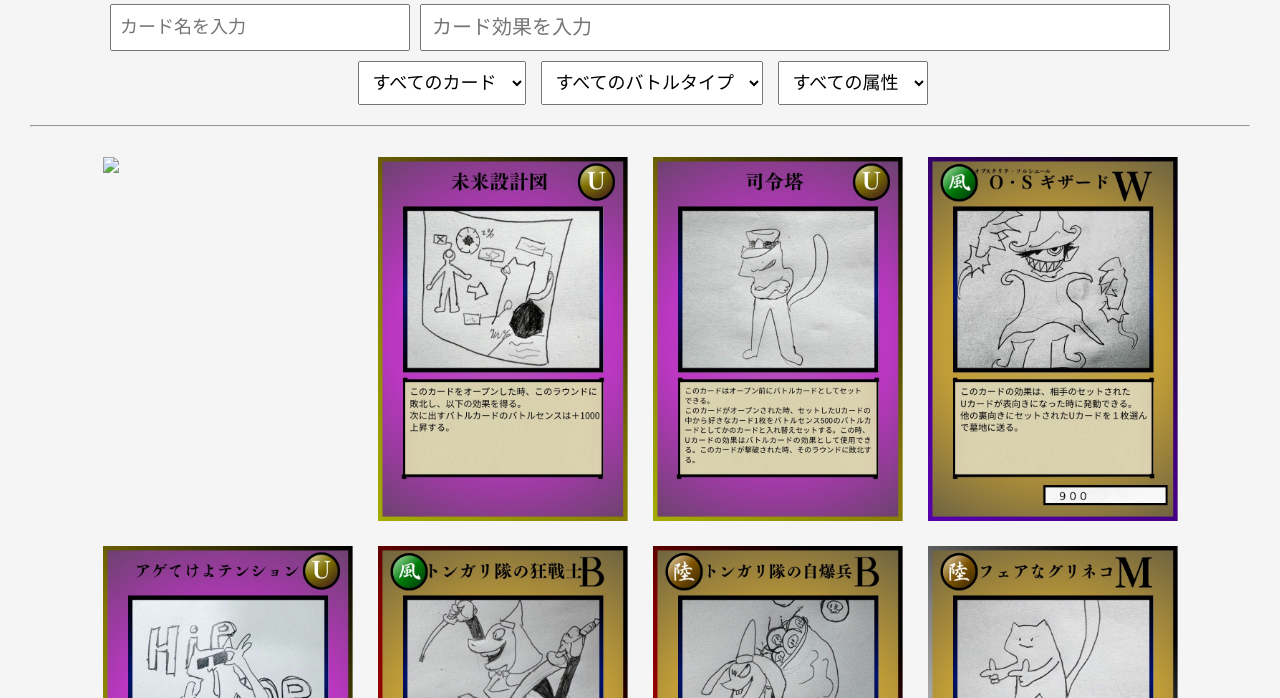
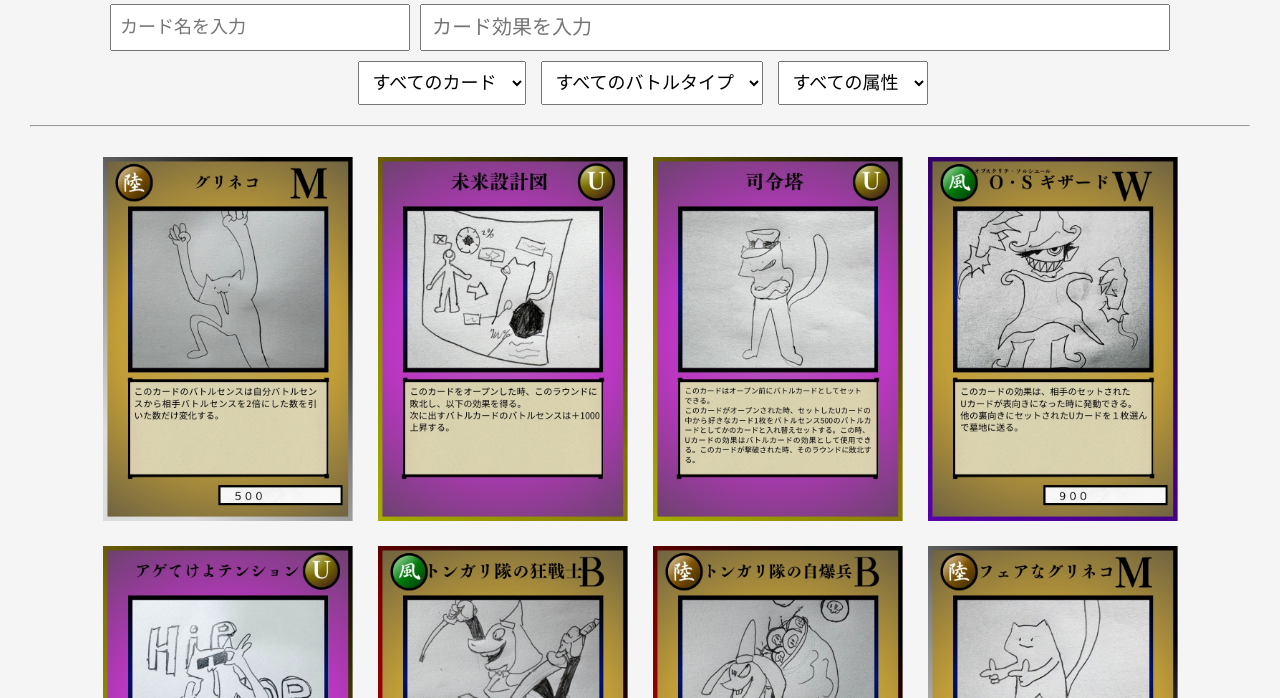
Before and after one commit to Zingisukann666/CROSS-SENSE, a plain HTML site: page index.html in a window 1280 px wide. Shown: the part 102-800 px from the top of the page. Drawn offline with Linux system fonts and the light colour scheme.

Commit message:
Rename image file for グリネコ

```diff
--- a/index.html
+++ b/index.html
@@ -158,7 +158,7 @@
                 effect: "このカードのバトルセンスは自分バトルセンスから相手バトルセンスを2倍にした数を引いた数だけ変化する。",
 
                 // ← グリネコの画像
-                image: "グリネコ__18358609.jpg"
+                image: "ぐりねこ__18358609.jpg"
             },
 
 
```
